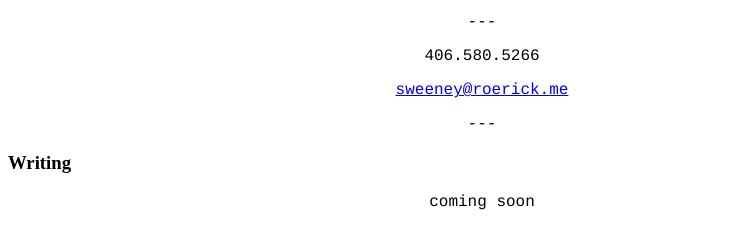
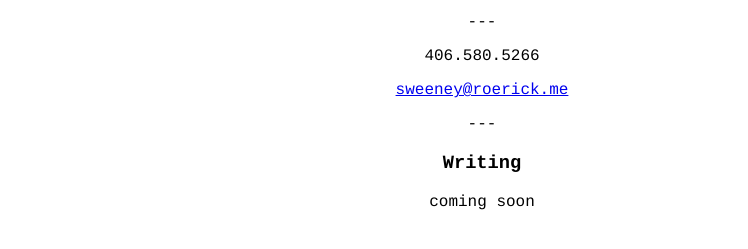
Before and after one commit to sroerick/roerick, a plain HTML site: page index.html in a window 1280 px wide. Shown: the part 87-336 px from the top of the page, without its empty margins (0-748 px from the left). Drawn offline with Linux system fonts and the light colour scheme.

Commit message:
change h3

```diff
--- a/index.html
+++ b/index.html
@@ -19,6 +19,11 @@
         text-align: center;
         width: 75%;
       }
+      h3 {
+        font-family: courier;
+        text-align: center;
+        width: 75%;
+      }
     </style>
   </head>
   <body>
```
